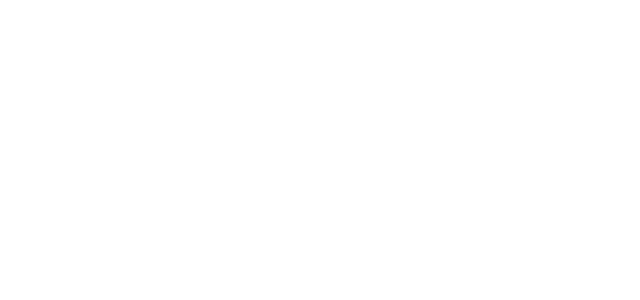
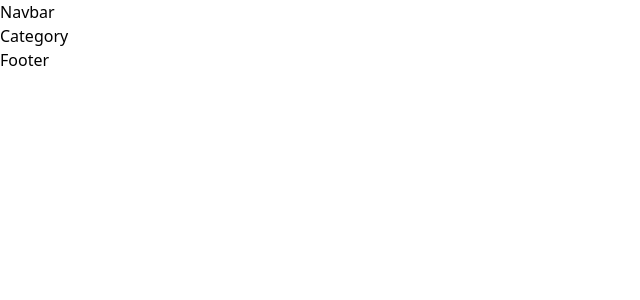
Before and after one commit to 2023AAP/Amazon-Affiliate-Project, a React (Vite) app in the folder client/: page /category in a window 1280 px wide. Before the commit this address had no page. Shown: the top 300 px of the page, without its empty margins (0-640 px from the left). Built offline with nearby package versions, Linux system fonts and the light colour scheme.

Commit message:
folder structure added

```diff
--- a/client/src/App.jsx
+++ b/client/src/App.jsx
@@ -1,17 +1,25 @@
 import React from 'react';
-import { BrowserRouter, Route, redirect, Routes } from 'react-router-dom';
+import { BrowserRouter, Route, Routes } from 'react-router-dom';
 import Login from './pages/Dashboard/Login';
 import Home from './pages/Home';
 import Dashboard from './pages/Dashboard/Dashboard';
+import Category from './pages/Category';
+import SingleProduct from './pages/SingleProduct';
+import Layout from './components/Layout';
 
 const App = () => {
 
   return (
     <BrowserRouter>
       <Routes>
-        <Route path="/" element={<Home />} />
-        <Route path="/login" element={<Login />} />
+        <Route path='/' element={<Layout />}>
+          <Route path="/" element={<Home />} />
+          <Route path="/login" element={<Login />} />
+          <Route path="/category" element={<Category />} />
+          <Route path="/product" element={<SingleProduct />} />
+        </Route>
         <Route path="/dashboard" element={<Dashboard />} />
+
       </Routes>
     </BrowserRouter>
   )
--- /dev/null
+++ b/client/src/components/Layout.jsx
@@ -0,0 +1,16 @@
+import React from 'react';
+import Navbar from '../section/Navbar';
+import Footer from '../section/Footer';
+import { Outlet } from 'react-router-dom';
+
+const Layout = () => {
+    return (
+        <div>
+            <Navbar />
+            <Outlet />
+            <Footer />
+        </div>
+    )
+}
+
+export default Layout
--- /dev/null
+++ b/client/src/pages/Category.jsx
@@ -0,0 +1,9 @@
+import React from 'react'
+
+const Category = () => {
+  return (
+    <div>Category</div>
+  )
+}
+
+export default Category
--- /dev/null
+++ b/client/src/pages/SingleProduct.jsx
@@ -0,0 +1,9 @@
+import React from 'react'
+
+const SingleProduct = () => {
+  return (
+    <div>SingleProduct</div>
+  )
+}
+
+export default SingleProduct
--- /dev/null
+++ b/client/src/section/Footer.jsx
@@ -0,0 +1,9 @@
+import React from 'react'
+
+const Footer = () => {
+  return (
+    <div>Footer</div>
+  )
+}
+
+export default Footer
--- /dev/null
+++ b/client/src/section/Navbar.jsx
@@ -0,0 +1,9 @@
+import React from 'react'
+
+const Navbar = () => {
+  return (
+    <div>Navbar</div>
+  )
+}
+
+export default Navbar
```
